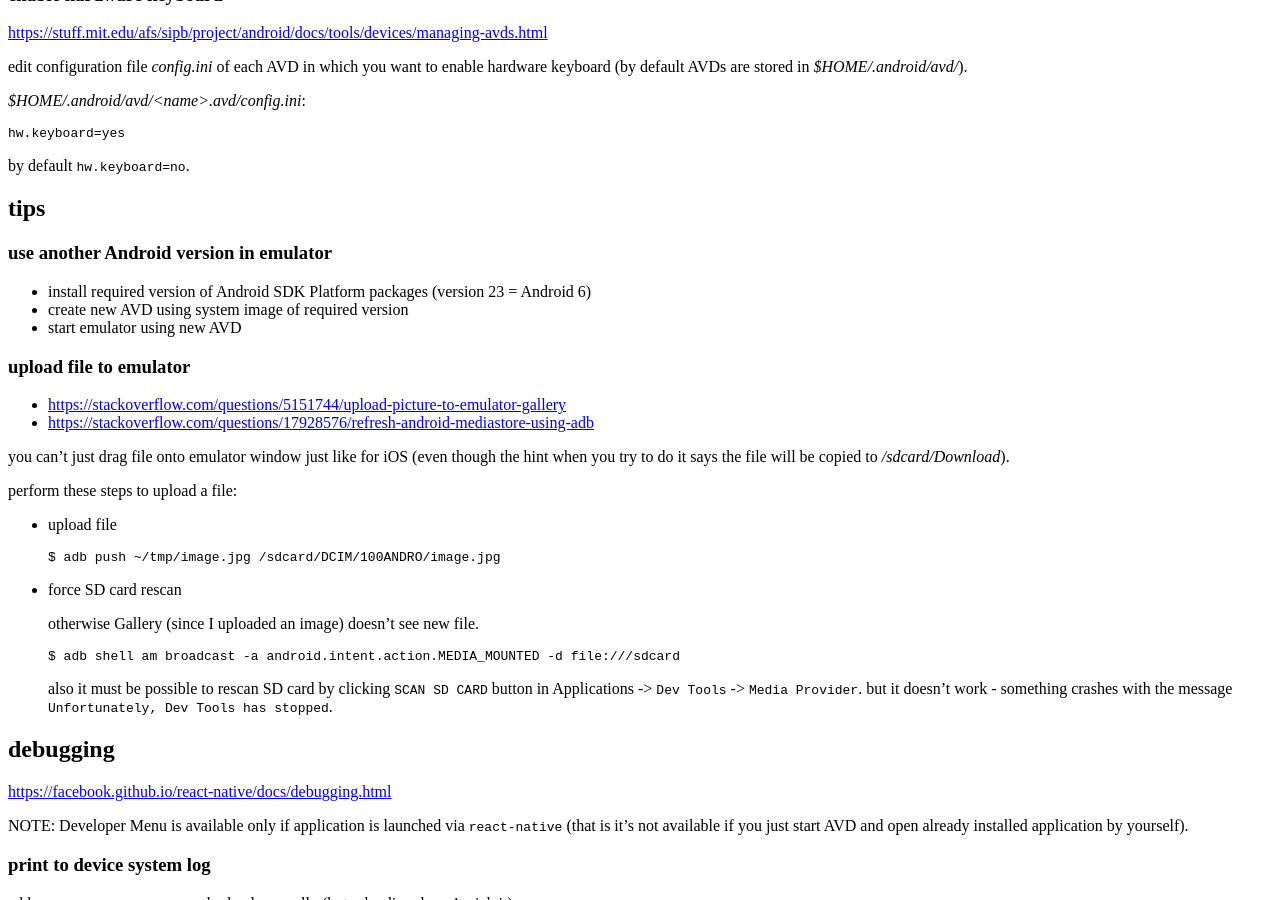
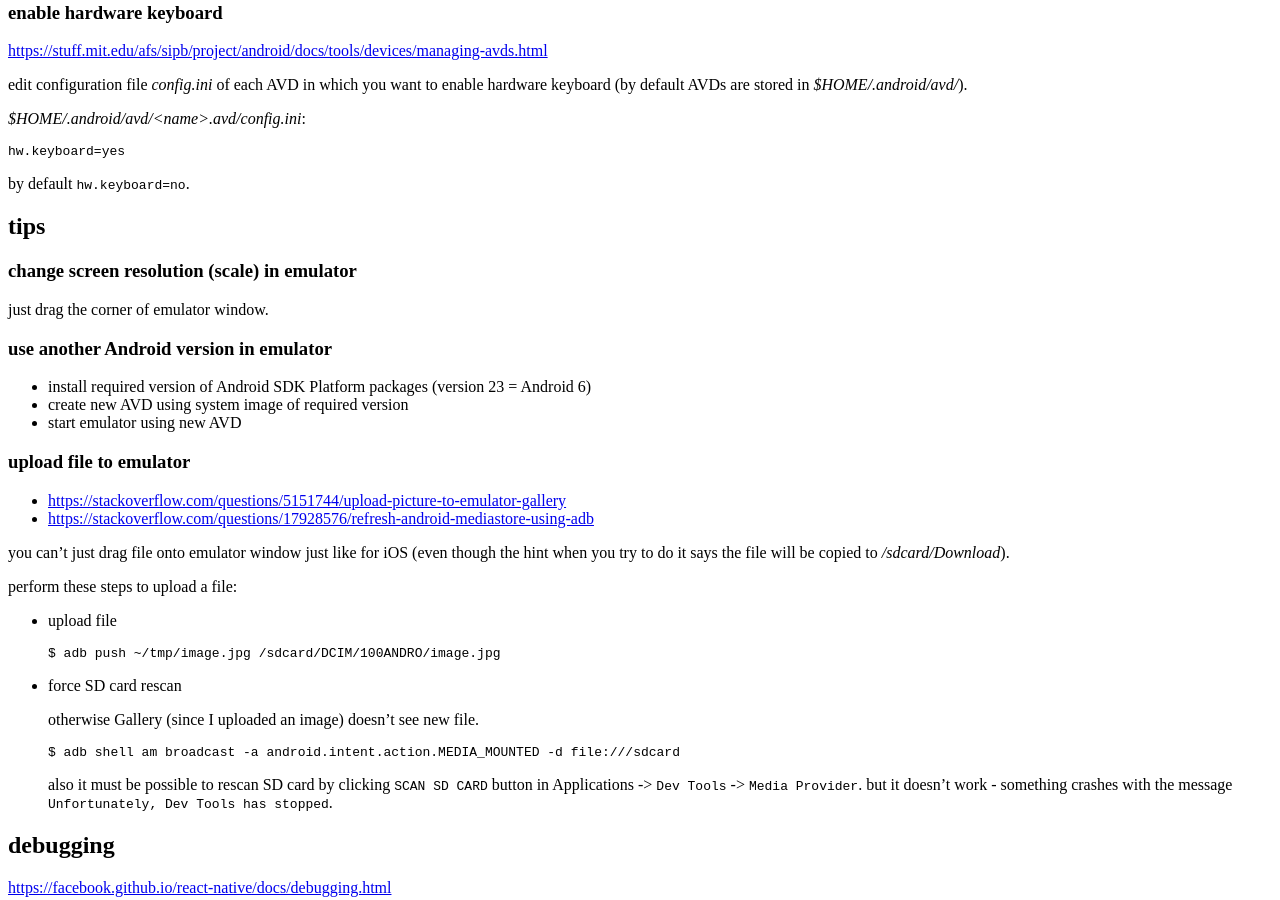
Before and after one commit to tap349/tap349.github.io, a Jekyll site: the page built from _posts/2017-05-24-react-native-android.md, in a window 1280 px wide and 900 px high, scrolled down 3548 px. Built offline with Jekyll 4.4.1, drawn with Linux system fonts in a browser that asks for light colours; some of the changed text lies outside the part shown.

Commit message:
update 2017-06-19_19:09:47

```diff
--- a/_posts/2017-05-24-react-native-android.md
+++ b/_posts/2017-05-24-react-native-android.md
@@ -208,6 +208,10 @@ hw.keyboard=yes
 by default `hw.keyboard=no`.
 
 ## tips
+
+### change screen resolution (scale) in emulator
+
+just drag the corner of emulator window.
 
 ### use another Android version in emulator
 
```
